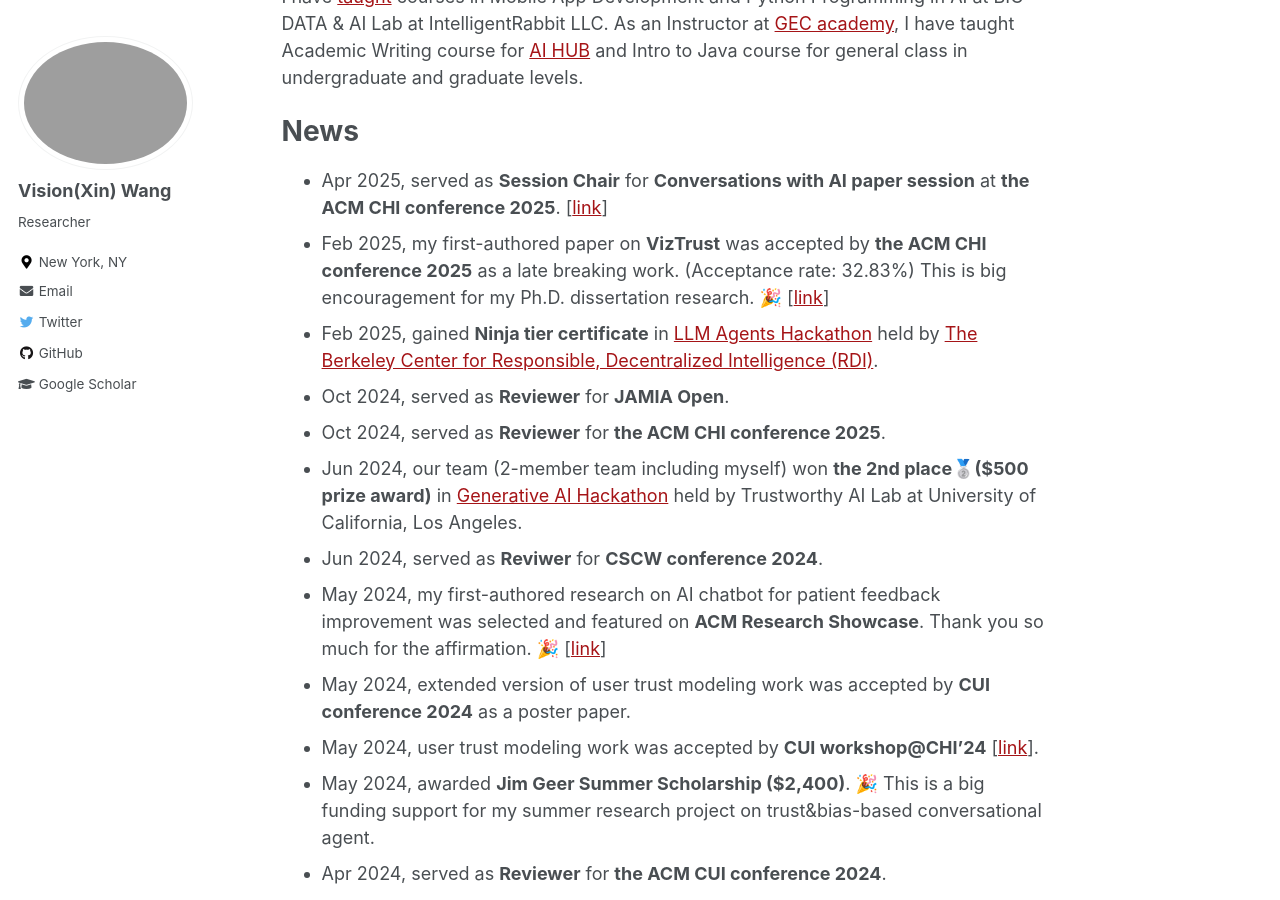
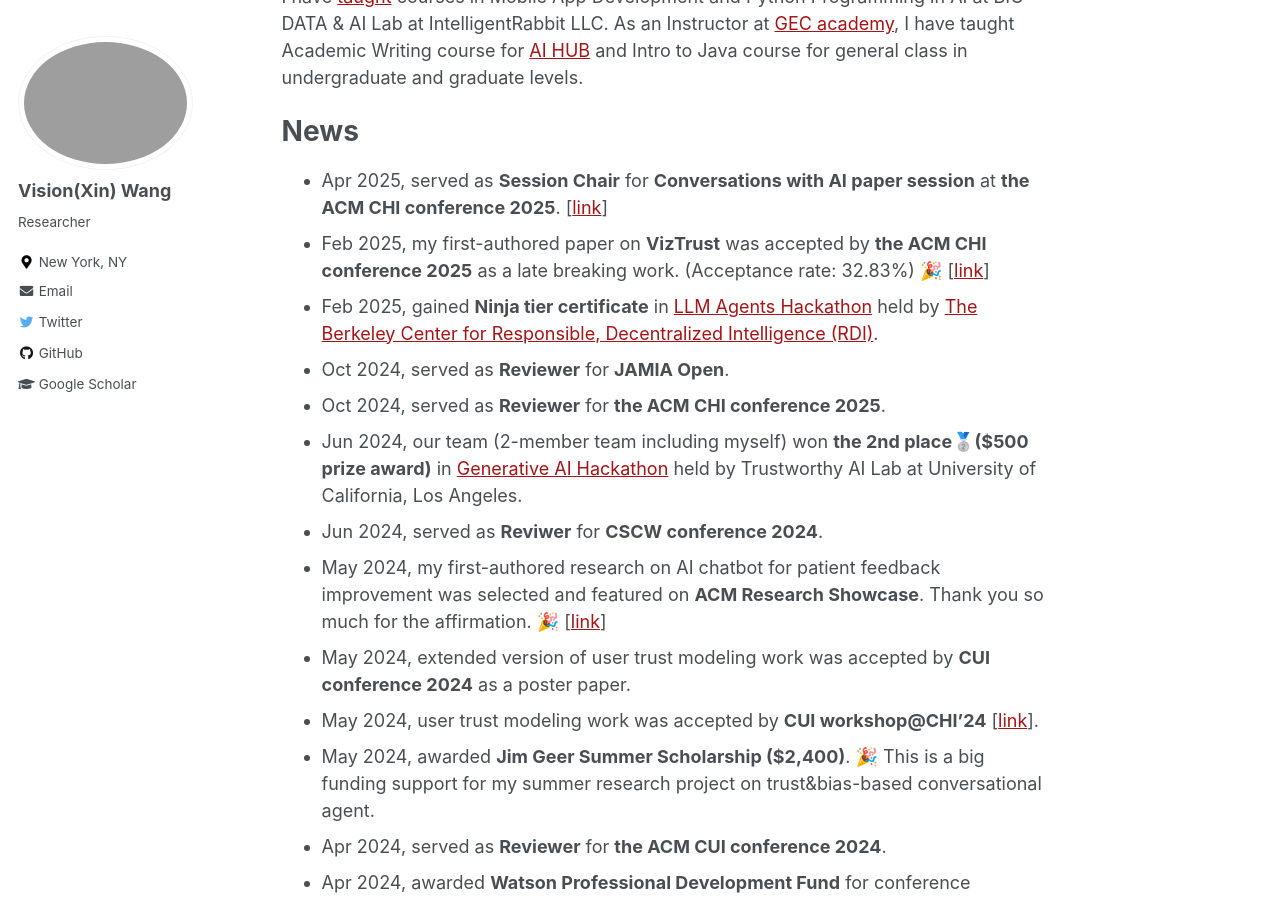
Before and after one commit to xin-wang-kr/xin-wang-kr.github.io, a Jekyll site: the page built from _pages/about.md, in a window 1280 px wide and 900 px high, scrolled down 868 px. Built offline with Jekyll 4.4.1, drawn with Linux system fonts in a browser that asks for light colours.

Commit message:
Update about.md

```diff
--- a/_pages/about.md
+++ b/_pages/about.md
@@ -35,7 +35,7 @@
 
 # News
 * Apr 2025, served as __Session Chair__ for __Conversations with AI paper session__ at __the ACM CHI conference 2025__. [[link](https://programs.sigchi.org/chi/2025/program/session/195020)]
-* Feb 2025, my first-authored paper on __VizTrust__ was accepted by __the ACM CHI conference 2025__ as a late breaking work. (Acceptance rate: 32.83%) This is big encouragement for my Ph.D. dissertation research. 🎉 [[link](https://xin-wang-kr.github.io/VizTrust-CHI25/)]
+* Feb 2025, my first-authored paper on __VizTrust__ was accepted by __the ACM CHI conference 2025__ as a late breaking work. (Acceptance rate: 32.83%) 🎉 [[link](https://xin-wang-kr.github.io/VizTrust-CHI25/)]
 * Feb 2025, gained __Ninja tier certificate__ in [LLM Agents Hackathon](https://llmagents-learning.org/f24) held by [The Berkeley Center for Responsible, Decentralized Intelligence (RDI)](https://rdi.berkeley.edu/).
 * Oct 2024, served as __Reviewer__ for __JAMIA Open__.
 * Oct 2024, served as __Reviewer__ for __the ACM CHI conference 2025__.
```
